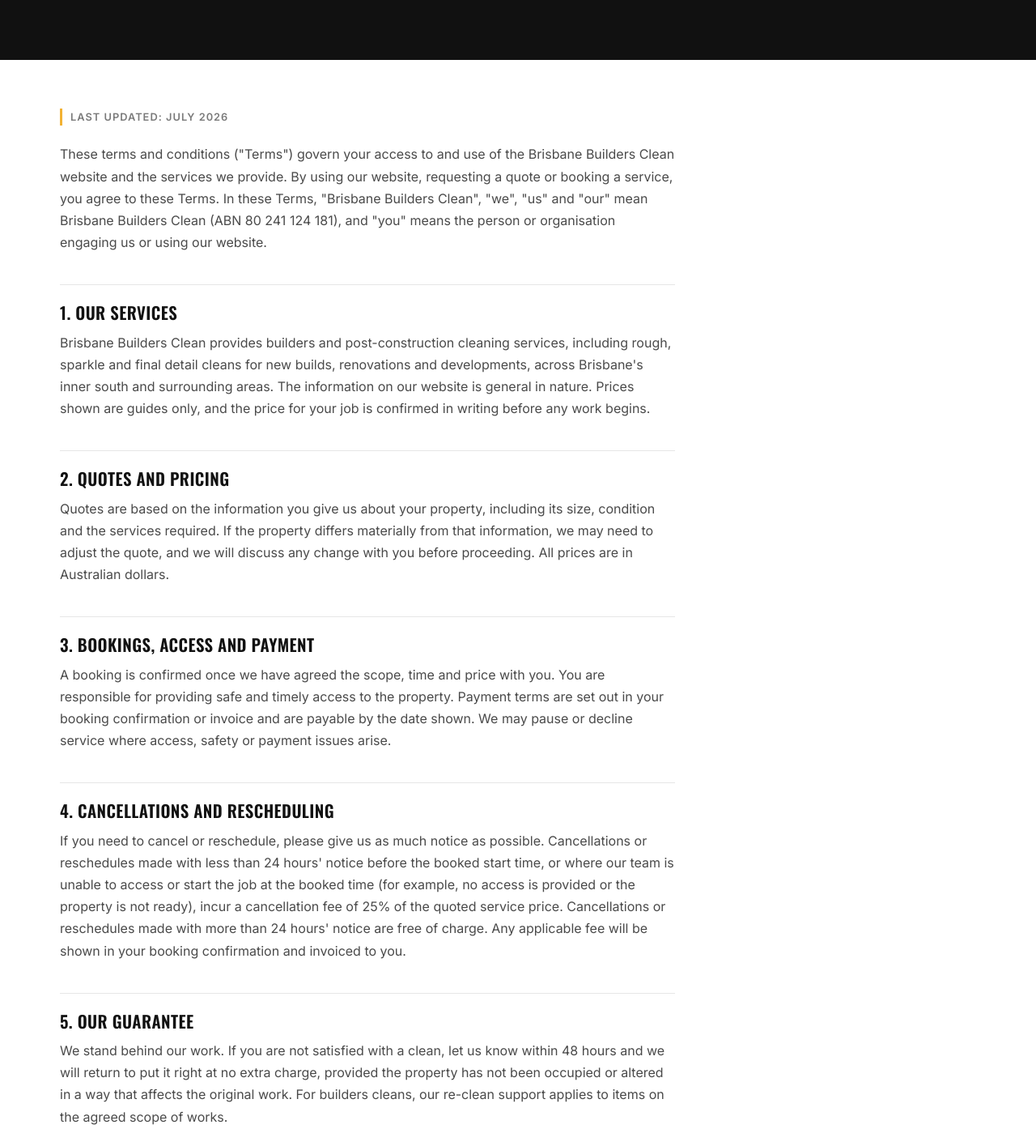
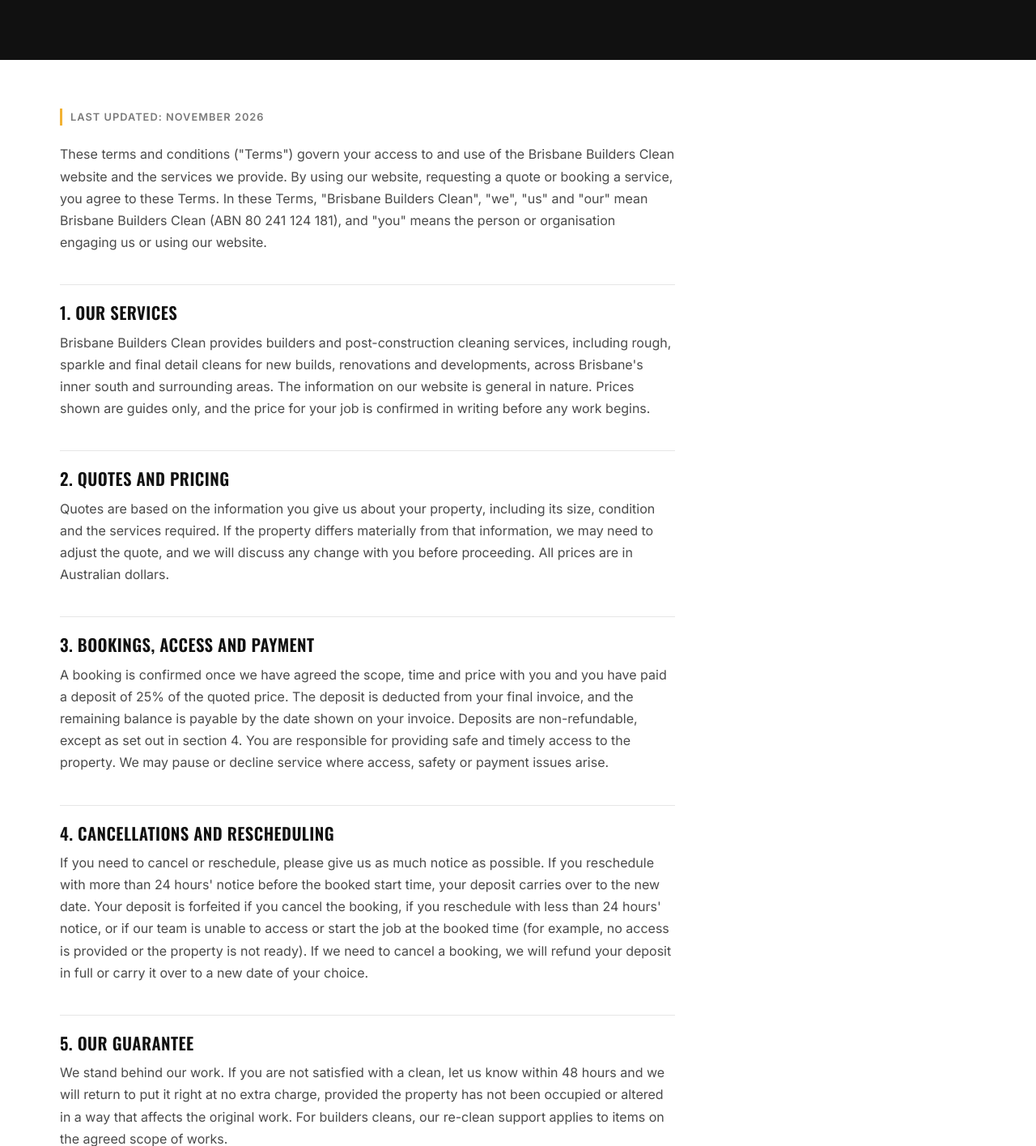
Before and after one commit to roxannealterio/BrisbaneBuildersClean, a plain HTML site: page terms.html in a window 1280 px wide. Shown: the part 260-1675 px from the top of the page at 81% size. Drawn offline with nearby package versions, Linux system fonts and the light colour scheme.

Commit message:
Add 25% non-refundable deposit policy
Terms, pricing note, FAQs and quote form. Deposit comes off the final invoice and carries over on reschedules with 24h+ notice.

Co-Authored-By: Claude Opus 5.5 <noreply@anthropic.com>
Claude-Session: https://claude.ai/code/session_01NmbxmKkFzreXxmg8R9LtEs

```diff
--- a/terms.html
+++ b/terms.html
@@ -53,7 +53,7 @@
 <main><section class="page-hero legal-hero"><div class="wrap"><p class="crumbs"><a href="index.html">Home</a> &nbsp;/&nbsp; Terms of Service</p><h1>Terms of Service</h1></div></section>
 <section class="section legal-section">
     <div class="wrap legal">
-      <p class="updated">Last updated: July 2026</p>
+      <p class="updated">Last updated: November 2026</p>
       <p>These terms and conditions ("Terms") govern your access to and use of the Brisbane Builders Clean website and the services we provide. By using our website, requesting a quote or booking a service, you agree to these Terms. In these Terms, "Brisbane Builders Clean", "we", "us" and "our" mean Brisbane Builders Clean (ABN 80 241 124 181), and "you" means the person or organisation engaging us or using our website.</p>
 
       <h2>1. Our services</h2>
@@ -63,10 +63,10 @@
       <p>Quotes are based on the information you give us about your property, including its size, condition and the services required. If the property differs materially from that information, we may need to adjust the quote, and we will discuss any change with you before proceeding. All prices are in Australian dollars.</p>
 
       <h2>3. Bookings, access and payment</h2>
-      <p>A booking is confirmed once we have agreed the scope, time and price with you. You are responsible for providing safe and timely access to the property. Payment terms are set out in your booking confirmation or invoice and are payable by the date shown. We may pause or decline service where access, safety or payment issues arise.</p>
+      <p>A booking is confirmed once we have agreed the scope, time and price with you and you have paid a deposit of 25% of the quoted price. The deposit is deducted from your final invoice, and the remaining balance is payable by the date shown on your invoice. Deposits are non-refundable, except as set out in section 4. You are responsible for providing safe and timely access to the property. We may pause or decline service where access, safety or payment issues arise.</p>
 
       <h2>4. Cancellations and rescheduling</h2>
-      <p>If you need to cancel or reschedule, please give us as much notice as possible. Cancellations or reschedules made with less than 24 hours' notice before the booked start time, or where our team is unable to access or start the job at the booked time (for example, no access is provided or the property is not ready), incur a cancellation fee of 25% of the quoted service price. Cancellations or reschedules made with more than 24 hours' notice are free of charge. Any applicable fee will be shown in your booking confirmation and invoiced to you.</p>
+      <p>If you need to cancel or reschedule, please give us as much notice as possible. If you reschedule with more than 24 hours' notice before the booked start time, your deposit carries over to the new date. Your deposit is forfeited if you cancel the booking, if you reschedule with less than 24 hours' notice, or if our team is unable to access or start the job at the booked time (for example, no access is provided or the property is not ready). If we need to cancel a booking, we will refund your deposit in full or carry it over to a new date of your choice.</p>
 
       <h2>5. Our guarantee</h2>
       <p>We stand behind our work. If you are not satisfied with a clean, let us know within 48 hours and we will return to put it right at no extra charge, provided the property has not been occupied or altered in a way that affects the original work. For builders cleans, our re-clean support applies to items on the agreed scope of works.</p>
```
Also changed, not shown: faqs.html (+2 -2 lines), pricing.html (+1 -1 lines), quote.html (+1 -0 lines).
